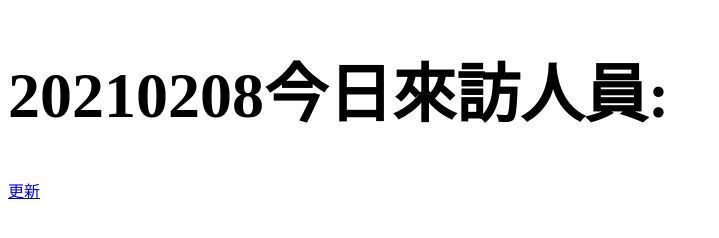
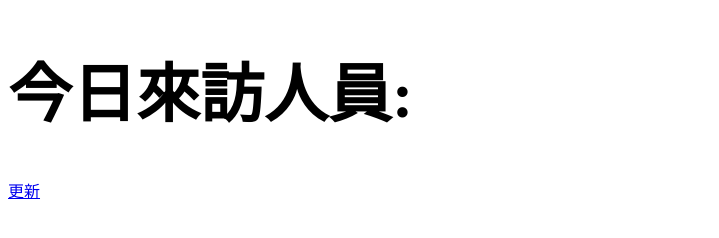
Before and after one commit to examplegod/examplegod.github.io, a plain HTML site: page index.html in a window 1280 px wide. Shown: the whole page, without its empty margins (0-719 px from the left). Drawn offline with Linux system fonts and the light colour scheme.

Commit message:
Update index.html

```diff
--- a/index.html
+++ b/index.html
@@ -6,7 +6,7 @@
   </head>
   <body>
     <div style="font-size: xx-large;">
-      <h1>20210208今日來訪人員:<h1>
+      <h1>今日來訪人員:<h1>
     </div>
     <div style="font-size: x-large;">
       <h1><h1>
```
